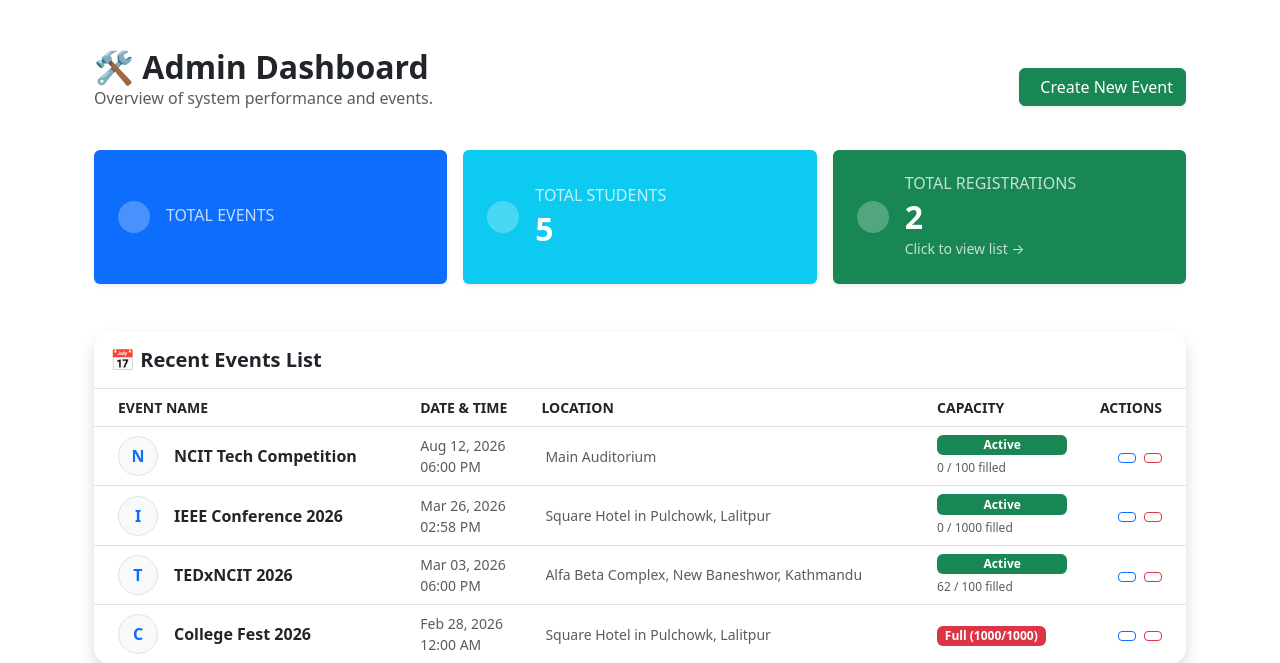
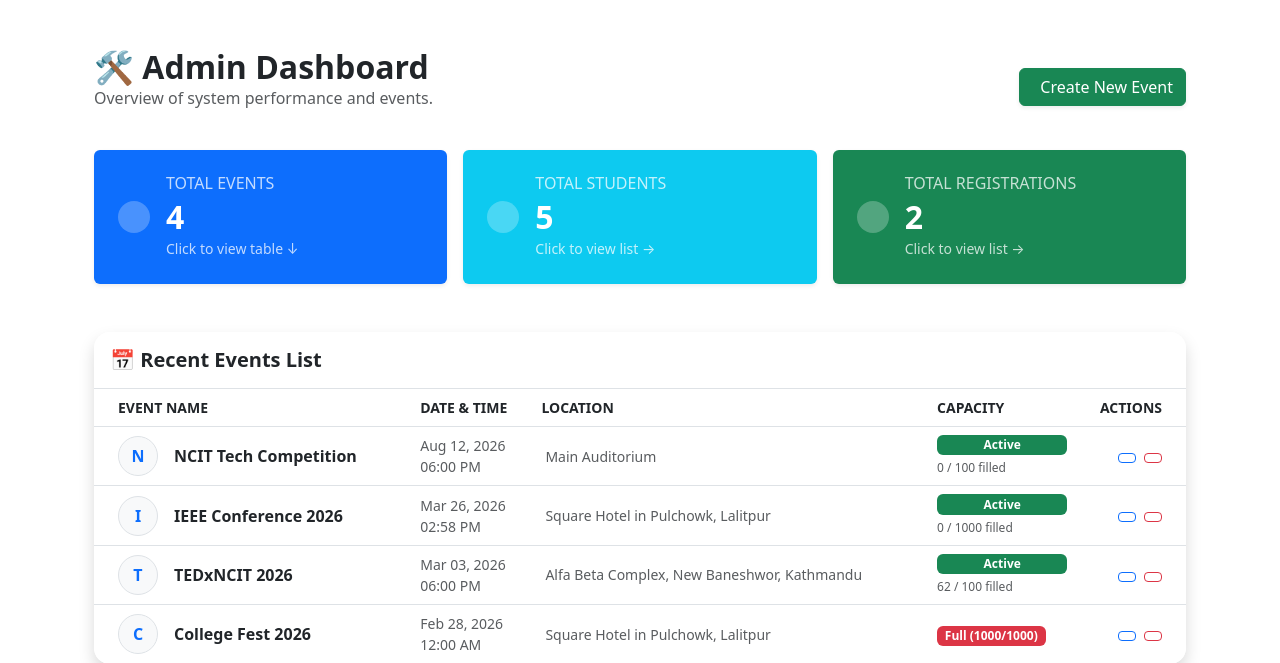
Before and after one commit to Ashagiri/College-Event-Management-System, a Django app: page /dashboard/ in a window 1280 px wide. Shown: the part 56-719 px from the top of the page. Run offline with Django 5.2, Linux system fonts and the light colour scheme; a user stored in the database is signed in; data comes from the database, SQL or seed files in the repository.

Commit message:
Enhance admin dashboard with event count and improved navigation links

```diff
--- a/events/templates/events/admin_dashboard.html
+++ b/events/templates/events/admin_dashboard.html
@@ -16,22 +16,27 @@
     </div>
 
     <div class="row mb-5 g-3">
+
         <div class="col-md-6 col-lg-4">
-            <div class="card border-0 shadow-sm bg-primary text-white h-100">
+            <a href="#events-list-section" class="text-decoration-none h-100">
+                <div class="card border-0 shadow-sm bg-primary text-white h-100 transition-card">
                     <div class="card-body d-flex align-items-center p-4">
                         <div class="bg-white bg-opacity-25 rounded-circle p-3 me-3">
                             <i class="fas fa-calendar-alt fs-2"></i>
                         </div>
                         <div>
                             <h6 class="text-uppercase mb-1 opacity-75">Total Events</h6>
-                        <h2 class="fw-bold mb-0">{{ event_count }}</h2>
+                            <h2 class="fw-bold mb-0">{{ total_events }}</h2>
+                            <small class="opacity-75">Click to view table ↓</small>
                         </div>
                     </div>
                 </div>
+            </a>
         </div>
 
         <div class="col-md-6 col-lg-4">
-            <div class="card border-0 shadow-sm bg-info text-white h-100">
+            <a href="{% url 'registered_students' %}" class="text-decoration-none h-100">
+                <div class="card border-0 shadow-sm bg-info text-white h-100 transition-card">
                     <div class="card-body d-flex align-items-center p-4">
                         <div class="bg-white bg-opacity-25 rounded-circle p-3 me-3">
                             <i class="fas fa-users fs-2"></i>
@@ -39,14 +44,16 @@
                         <div>
                             <h6 class="text-uppercase mb-1 opacity-75">Total Students</h6>
                             <h2 class="fw-bold mb-0">{{ student_count }}</h2>
+                            <small class="opacity-75">Click to view list →</small>
                         </div>
                     </div>
                 </div>
+            </a>
         </div>
 
         <div class="col-md-6 col-lg-4">
             <a href="{% url 'registered_students' %}" class="text-decoration-none h-100">
-                <div class="card border-0 shadow-sm bg-success text-white h-100 position-relative">
+                <div class="card border-0 shadow-sm bg-success text-white h-100 transition-card">
                     <div class="card-body d-flex align-items-center p-4">
                         <div class="bg-white bg-opacity-25 rounded-circle p-3 me-3">
                             <i class="fas fa-ticket-alt fs-2"></i>
@@ -62,7 +69,7 @@
         </div>
     </div>
 
-    <div class="card border-0 shadow rounded-4 overflow-hidden">
+    <div id="events-list-section" class="card border-0 shadow rounded-4 overflow-hidden">
         <div class="card-header bg-white py-3 border-bottom">
             <h5 class="fw-bold mb-0 text-dark">📅 Recent Events List</h5>
         </div>
@@ -126,4 +133,14 @@
         </div>
     </div>
 </div>
+
+<style>
+    .transition-card {
+        transition: transform 0.2s ease-in-out, box-shadow 0.2s ease-in-out;
+    }
+    .transition-card:hover {
+        transform: translateY(-3px);
+        box-shadow: 0 .5rem 1.5rem rgba(0,0,0,.15)!important;
+    }
+</style>
 {% endblock %}
--- a/events/views.py
+++ b/events/views.py
@@ -63,6 +63,11 @@ def student_login(request):
             user = form.get_user()
             if hasattr(user, 'is_student') and user.is_student:
                 login(request, user)
+
+                # Check for '?next=' parameter to route them back seamlessly
+                next_url = request.GET.get('next') or request.POST.get('next')
+                if next_url:
+                    return redirect(next_url)
                 return redirect('home')
             else:
                 messages.error(request, "Access Denied: Use Admin Login.")
@@ -93,10 +98,13 @@ def profile(request):
 @login_required
 def admin_dashboard(request):
     events = Event.objects.all().order_by('-date')
+    total_events = events.count()  # FIXED: Extracted total events count variable
     student_count = User.objects.filter(is_student=True).count()
     total_registrations = Registration.objects.count()
+
     return render(request, 'events/admin_dashboard.html', {
         'events': events,
+        'total_events': total_events,  # FIXED: Matches template key context
         'student_count': student_count,
         'total_registrations': total_registrations
     })
```
Lines whose indentation alone changed are shown as unchanged.
